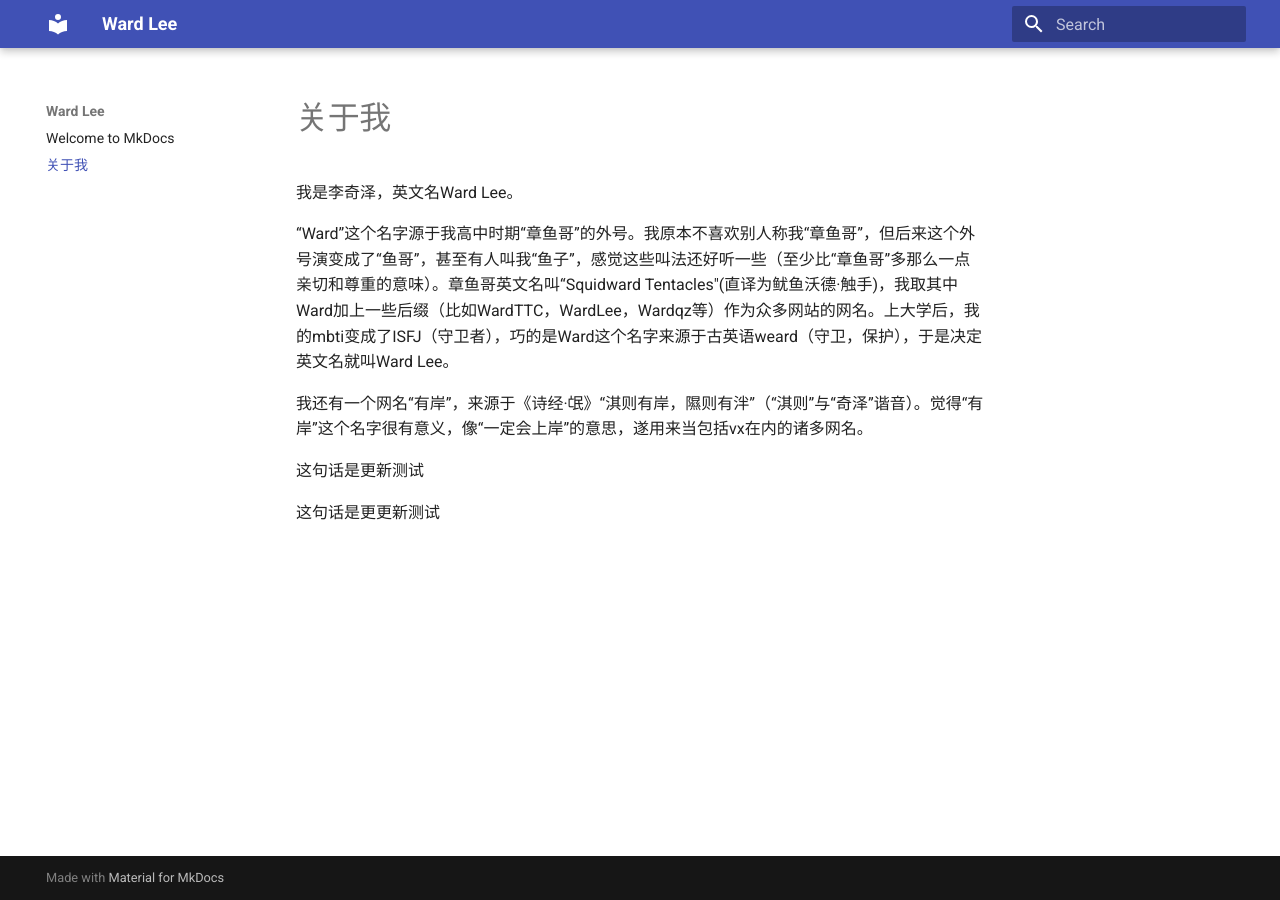
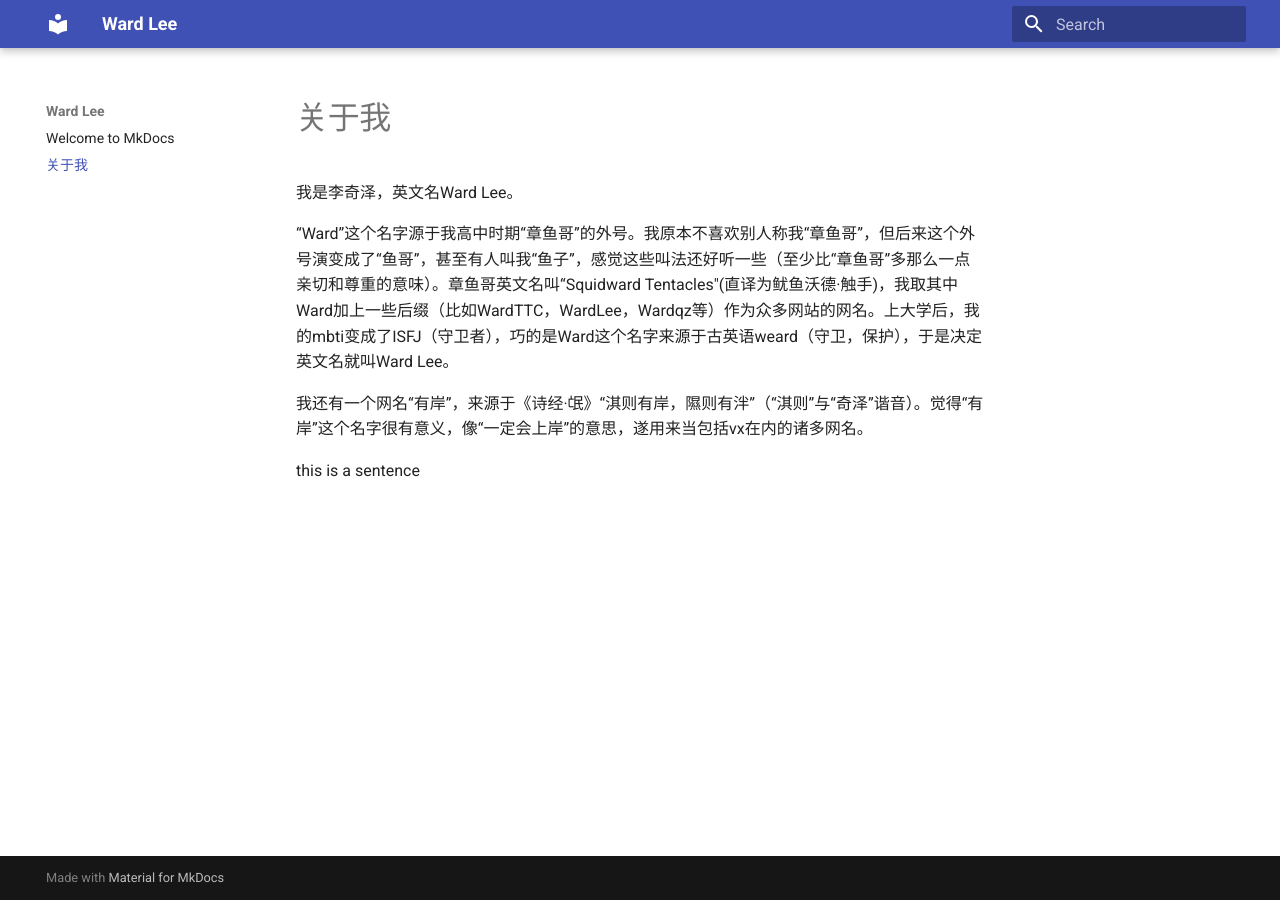
Before and after one commit to Wardqz/Ward, an MkDocs documentation site: the page built from docs/我.md, in a window 1280 px wide. Built offline with MkDocs 1.6.1 and Material for MkDocs 9.7.7, drawn with Linux system fonts in a browser that asks for light colours.

```diff
--- a/docs/我.md
+++ b/docs/我.md
@@ -6,6 +6,4 @@
 
 我还有一个网名“有岸”，来源于《诗经·氓》“淇则有岸，隰则有泮”（“淇则”与“奇泽”谐音）。觉得“有岸”这个名字很有意义，像“一定会上岸”的意思，遂用来当包括vx在内的诸多网名。
 
-这句话是更新测试
-
-这句话是更更新测试
+this is a sentence
```
Also changed, not shown: docs/index.md (+0 -2 lines).
